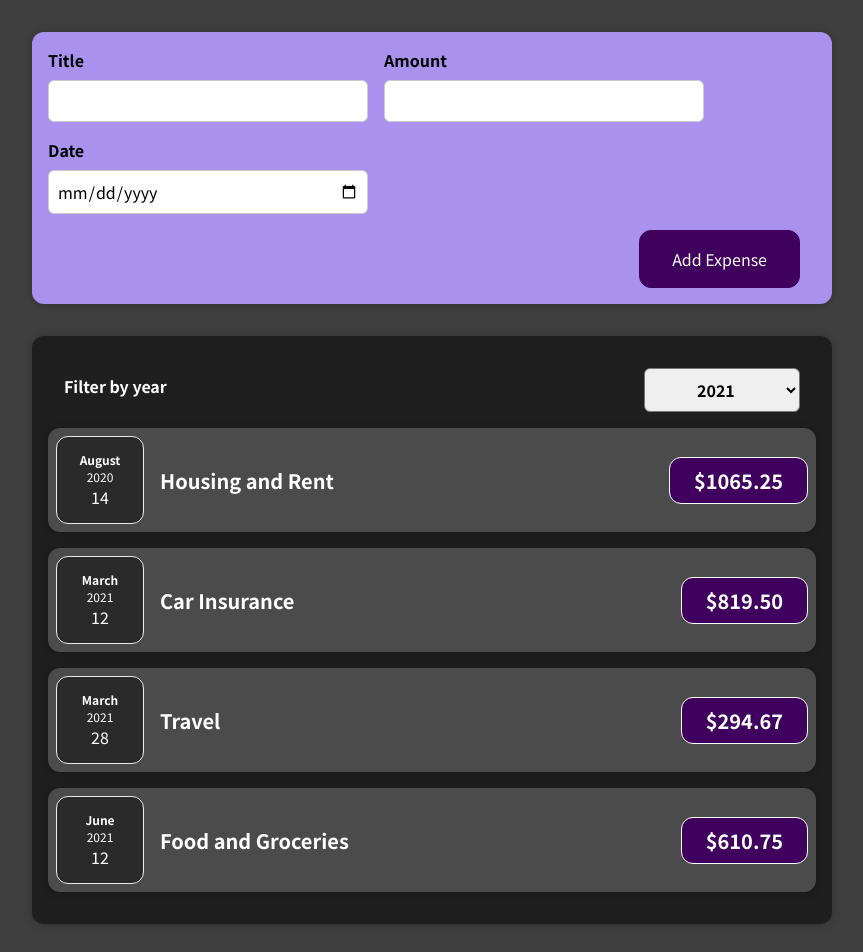
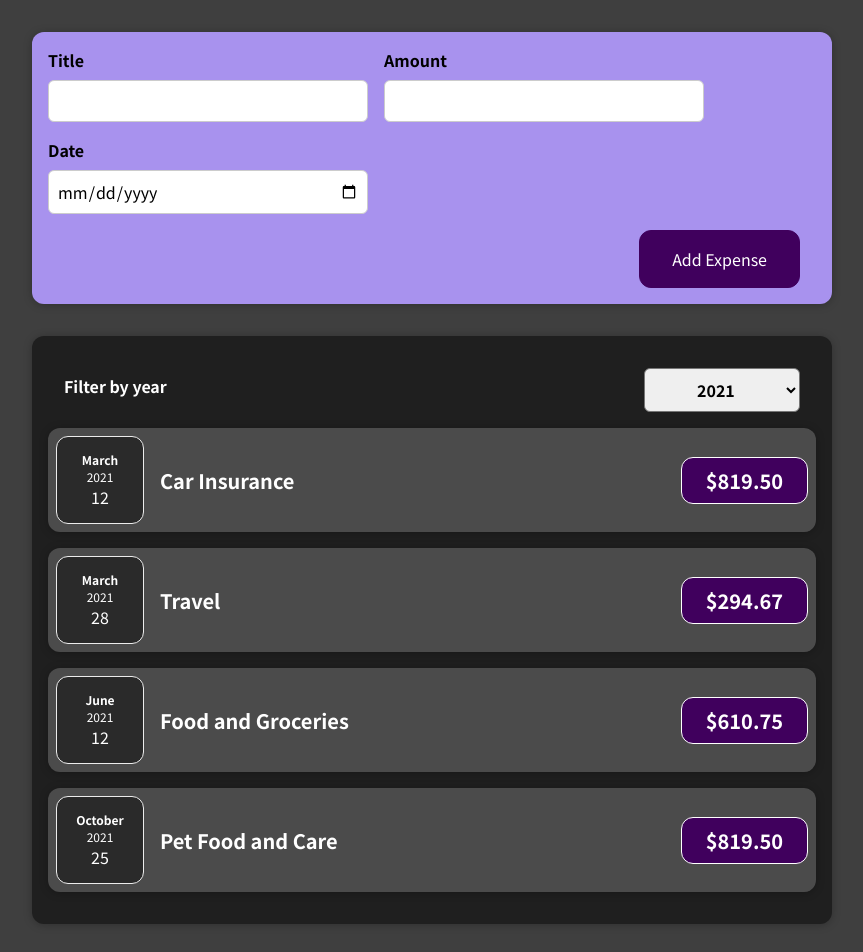
Before and after one commit to elvan/expense-tracker-app-react-basics, a React (Create React App) app: page / in a window 1280 px wide. Shown: the top 952 px of the page, without its empty margins (208-1071 px from the left). Built offline with nearby package versions, Linux system fonts and the light colour scheme.

Commit message:
rendering lists of data

```diff
--- a/src/App.js
+++ b/src/App.js
@@ -26,6 +26,30 @@ export default function App() {
       title: 'Food and Groceries',
       amount: 610.75,
       date: new Date(2021, 5, 12)
+    },
+    {
+      id: 'e5',
+      title: 'Utility Bills',
+      amount: 543.25,
+      date: new Date(2020, 2, 12)
+    },
+    {
+      id: 'e6',
+      title: 'Cell Phone',
+      amount: 789.25,
+      date: new Date(2020, 4, 15)
+    },
+    {
+      id: 'e7',
+      title: 'School Costs',
+      amount: 1866.8,
+      date: new Date(2020, 7, 14)
+    },
+    {
+      id: 'e8',
+      title: 'Pet Food and Care',
+      amount: 819.5,
+      date: new Date(2021, 9, 25)
     }
   ];
 
--- a/src/expenses/Expenses.js
+++ b/src/expenses/Expenses.js
@@ -17,30 +17,20 @@ export default function Expenses(props) {
         onChangeFilter={filterChangeHandler}
         selected={filteredYear}
       />
-      <ExpenseItem
-        key={props.expenses[0].id}
-        title={props.expenses[0].title}
-        amount={props.expenses[0].amount}
-        date={props.expenses[0].date}
-      />
-      <ExpenseItem
-        key={props.expenses[1].id}
-        title={props.expenses[1].title}
-        amount={props.expenses[1].amount}
-        date={props.expenses[1].date}
-      />
-      <ExpenseItem
-        key={props.expenses[2].id}
-        title={props.expenses[2].title}
-        amount={props.expenses[2].amount}
-        date={props.expenses[2].date}
-      />
-      <ExpenseItem
-        key={props.expenses[3].id}
-        title={props.expenses[3].title}
-        amount={props.expenses[3].amount}
-        date={props.expenses[3].date}
-      />
+      {props.expenses.map((expense) => {
+        if (expense.date.getFullYear().toString() === filteredYear) {
+          return (
+            <ExpenseItem
+              key={expense.id}
+              title={expense.title}
+              amount={expense.amount}
+              date={expense.date}
+            />
+          );
+        }
+
+        return null;
+      })}
     </Card>
   );
 }
```
